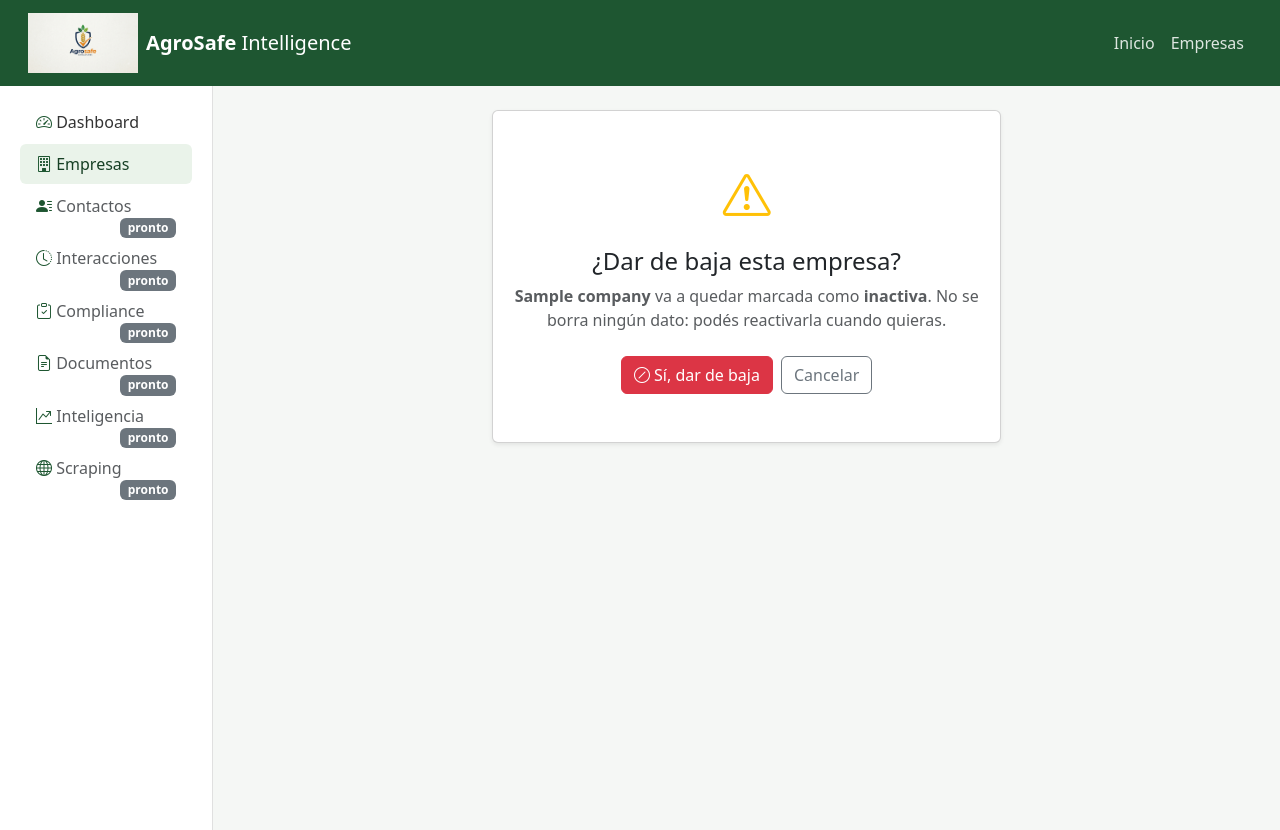
After one commit to Pablo1653/Agrosafe-Intelligence, a Django app: page /companies/00000000-0000-0000-0000-000000000001/baja/ in a window 1280 px wide. The commit adds this page. Run offline with Django 5.2, Linux system fonts and the light colour scheme; tables that the repository leaves empty hold one stand-in row (values such as "Sample post"); some libraries are stand-ins or nearby versions.

Commit message:
Add company CRUD: actives and inactives companies

```diff
--- /dev/null
+++ b/apps/companies/templates/companies/company_confirm_action.html
@@ -0,0 +1,47 @@
+{% extends "base.html" %}
+
+{% block title %}Confirmar acción | AgroSafe Intelligence{% endblock %}
+
+{% block content %}
+    <div class="row justify-content-center">
+        <div class="col-lg-6">
+            <div class="card shadow-sm">
+                <div class="card-body text-center py-5">
+
+                    {% if action == "deactivate" %}
+                        <i class="bi bi-exclamation-triangle text-warning" style="font-size: 3rem;"></i>
+                        <h1 class="h4 mt-3">¿Dar de baja esta empresa?</h1>
+                        <p class="text-muted">
+                            <strong>{{ company.business_name }}</strong> va a quedar marcada como <strong>inactiva</strong>.
+                            No se borra ningún dato: podés reactivarla cuando quieras.
+                        </p>
+                    {% else %}
+                        <i class="bi bi-arrow-counterclockwise text-success" style="font-size: 3rem;"></i>
+                        <h1 class="h4 mt-3">¿Reactivar esta empresa?</h1>
+                        <p class="text-muted">
+                            <strong>{{ company.business_name }}</strong> va a volver a aparecer como <strong>activa</strong>
+                            en el listado por defecto.
+                        </p>
+                    {% endif %}
+
+                    <form method="post" class="d-flex justify-content-center gap-2 mt-4">
+                        {% csrf_token %}
+                        {% if action == "deactivate" %}
+                            <button type="submit" class="btn btn-danger">
+                                <i class="bi bi-slash-circle"></i> Sí, dar de baja
+                            </button>
+                        {% else %}
+                            <button type="submit" class="btn btn-success">
+                                <i class="bi bi-check-lg"></i> Sí, reactivar
+                            </button>
+                        {% endif %}
+                        <a href="{% url 'companies:company_detail' company.company_uuid %}" class="btn btn-outline-secondary">
+                            Cancelar
+                        </a>
+                    </form>
+
+                </div>
+            </div>
+        </div>
+    </div>
+{% endblock %}
--- a/apps/companies/urls.py
+++ b/apps/companies/urls.py
@@ -8,4 +8,6 @@ urlpatterns = [
     path("nueva/", views.company_create, name="company_create"),
     path("<uuid:company_uuid>/", views.company_detail, name="company_detail"),
     path("<uuid:company_uuid>/editar/", views.company_update, name="company_update"),
+    path("<uuid:company_uuid>/baja/", views.company_deactivate, name="company_deactivate"),
+    path("<uuid:company_uuid>/activar/", views.company_activate, name="company_activate"),
 ]
--- a/apps/companies/views.py
+++ b/apps/companies/views.py
@@ -6,12 +6,20 @@ from .forms import CompanyForm
 
 def company_list(request):
     """
-    Display all registered companies.
+    Display registered companies.
+
+    By default only active companies are shown. Pass ?mostrar_inactivas=1
+    in the query string to include soft-deleted (is_active=False) ones too.
     """
+    show_inactive = request.GET.get("mostrar_inactivas") == "1"
+
     companies = Company.objects.all()
+    if not show_inactive:
+        companies = companies.filter(is_active=True)
 
     context = {
-        "companies": companies
+        "companies": companies,
+        "show_inactive": show_inactive,
     }
 
     return render(
@@ -19,7 +27,6 @@ def company_list(request):
         "companies/company_list.html",
         context,
     )
-
 
 def company_detail(request, company_uuid):
     """
@@ -84,3 +91,42 @@ def company_update(request, company_uuid):
         "company": company,
     }
     return render(request, "companies/company_form.html", context)
+
+def company_deactivate(request, company_uuid):
+    """
+    Soft-delete a company: sets is_active=False instead of deleting the row.
+    GET shows a confirmation page; POST performs the deactivation.
+    """
+    company = get_object_or_404(Company, company_uuid=company_uuid)
+
+    if request.method == "POST":
+        company.is_active = False
+        company.save(update_fields=["is_active", "updated_at"])
+        messages.success(request, f"Empresa \"{company.business_name}\" dada de baja.")
+        return redirect("companies:company_list")
+
+    context = {
+        "company": company,
+        "action": "deactivate",
+    }
+    return render(request, "companies/company_confirm_action.html", context)
+
+
+def company_activate(request, company_uuid):
+    """
+    Reactivate a previously soft-deleted company.
+    GET shows a confirmation page; POST performs the reactivation.
+    """
+    company = get_object_or_404(Company, company_uuid=company_uuid)
+
+    if request.method == "POST":
+        company.is_active = True
+        company.save(update_fields=["is_active", "updated_at"])
+        messages.success(request, f"Empresa \"{company.business_name}\" reactivada.")
+        return redirect("companies:company_detail", company_uuid=company.company_uuid)
+
+    context = {
+        "company": company,
+        "action": "activate",
+    }
+    return render(request, "companies/company_confirm_action.html", context)
```
Also changed, not shown: apps/companies/templates/companies/company_detail.html (+10 -1 lines), apps/companies/templates/companies/company_list.html (+15 -4 lines).
